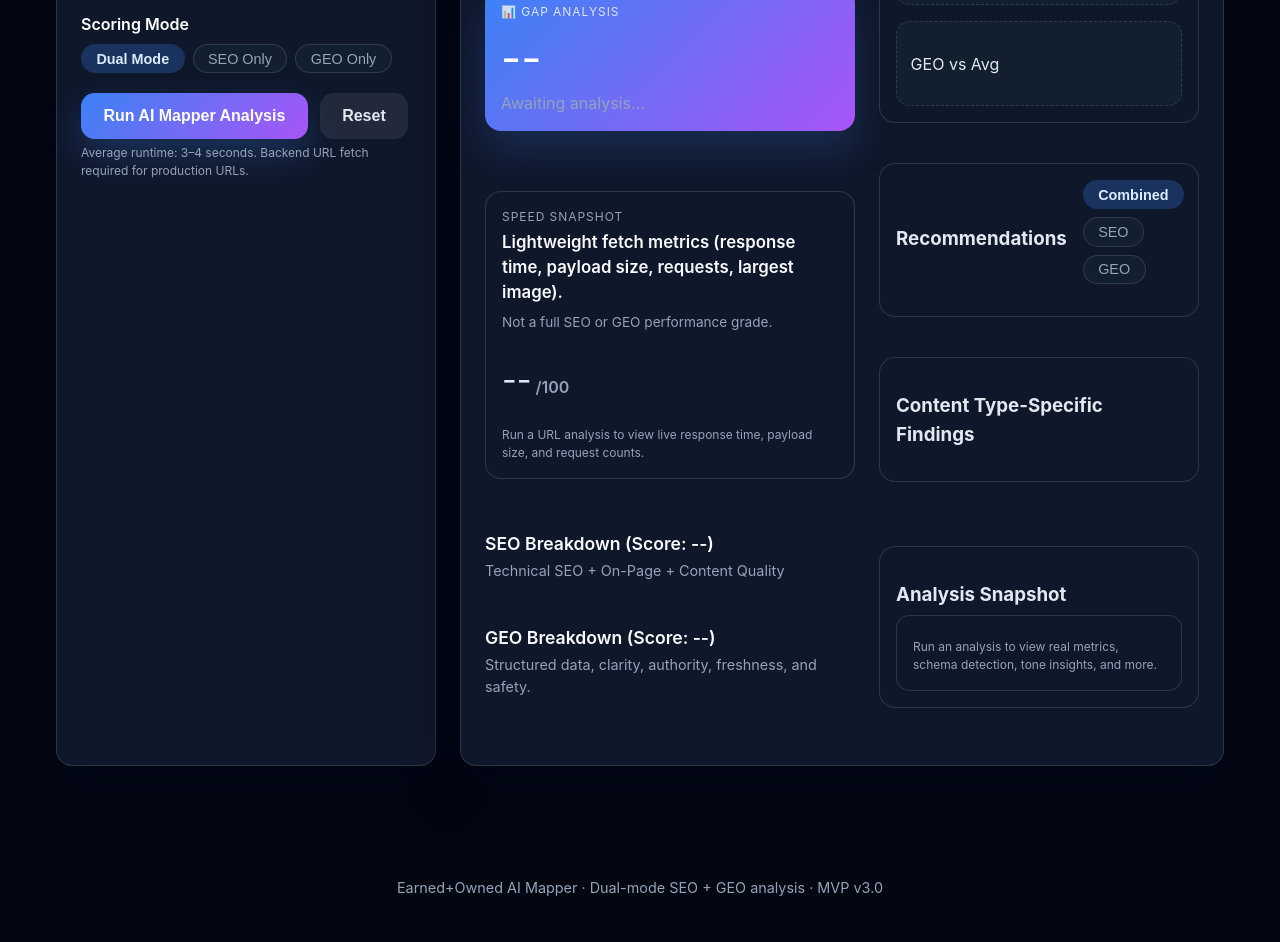
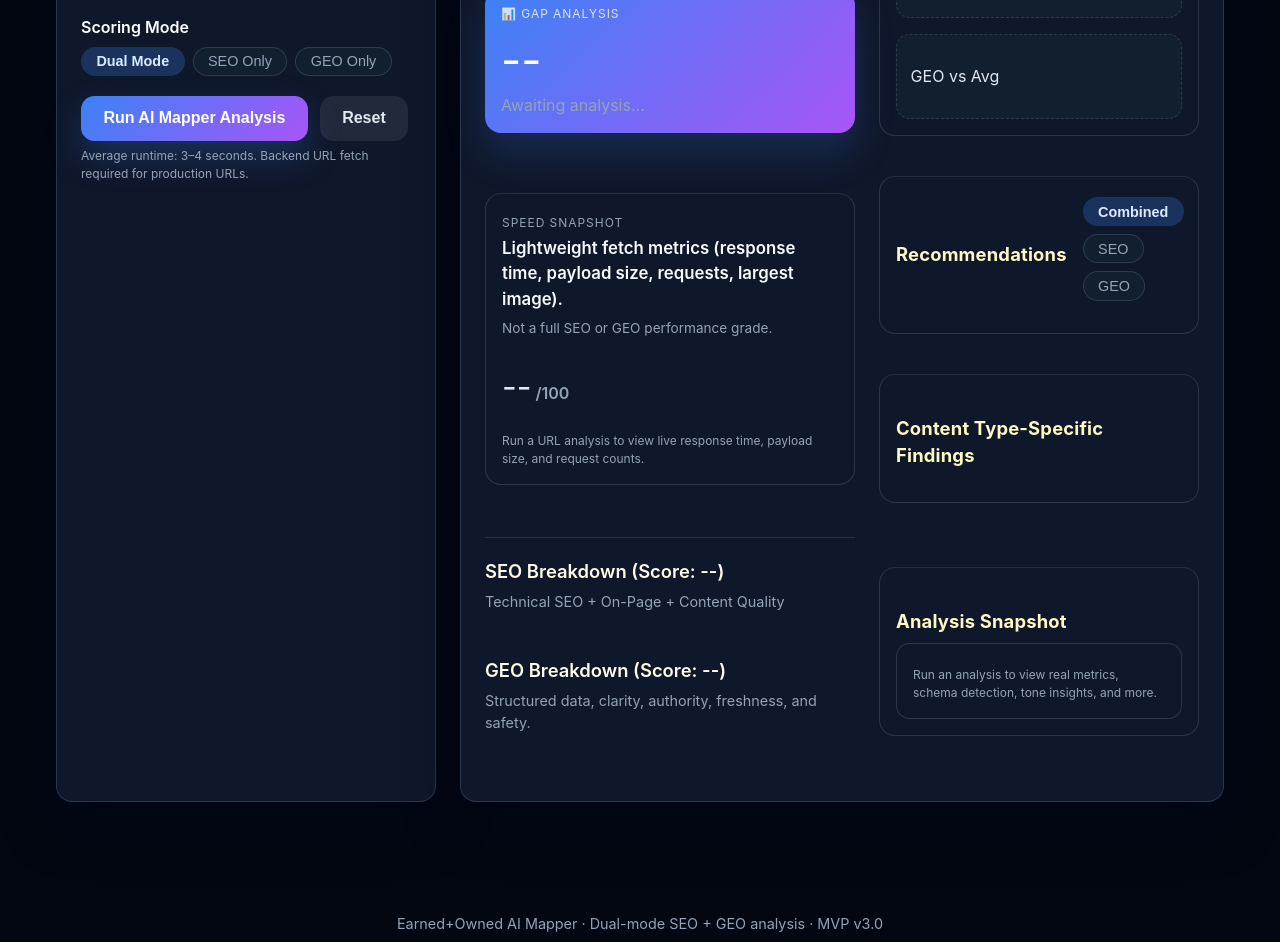
Before and after one commit to laratutton333/ai-mapper, a plain HTML site: page frontend/index.html in a window 1280 px wide. Shown: the part 1253-2195 px from the top of the page. Drawn offline with Linux system fonts and the light colour scheme.

Commit message:
Improve Contrast Hierarchy (Headings + Labels)

```diff
--- a/frontend/styles.css
+++ b/frontend/styles.css
@@ -107,7 +107,8 @@ body {
 }
 
 .panel h2 {
-  margin: 0 0 0.25rem;
+  margin: 0 0 0.4rem;
+  color: #fef3c7;
 }
 
 .panel__intro {
@@ -228,7 +229,15 @@ textarea {
 }
 
 .results-panel h3 {
-  margin-bottom: 0.35rem;
+  margin: 1.25rem 0 0.5rem;
+  color: #fef9c3;
+  letter-spacing: 0.01em;
+  font-size: 1.15rem;
+}
+
+.results-column > *:not(:first-child) {
+  border-top: 1px solid rgba(248, 250, 252, 0.1);
+  padding-top: 1.25rem;
 }
 
 .sticky-header {
@@ -547,12 +556,12 @@ textarea {
 .pillar-group__title {
   margin: 0;
   font-weight: 600;
-  font-size: 1.1rem;
-  color: #f8fafc;
+  font-size: 1.15rem;
+  color: #fefce8;
 }
 
 .pillar-group__subtitle {
-  margin: 0.15rem 0 0;
+  margin: 0.35rem 0 0;
   color: var(--muted);
   font-size: 0.9rem;
 }
@@ -699,7 +708,7 @@ textarea {
 .recommendation-group__title {
   margin: 0 0 0.35rem;
   font-weight: 600;
-  color: #f8fafc;
+  color: #fefce8;
 }
 
 .recommendation-group__list {
```
